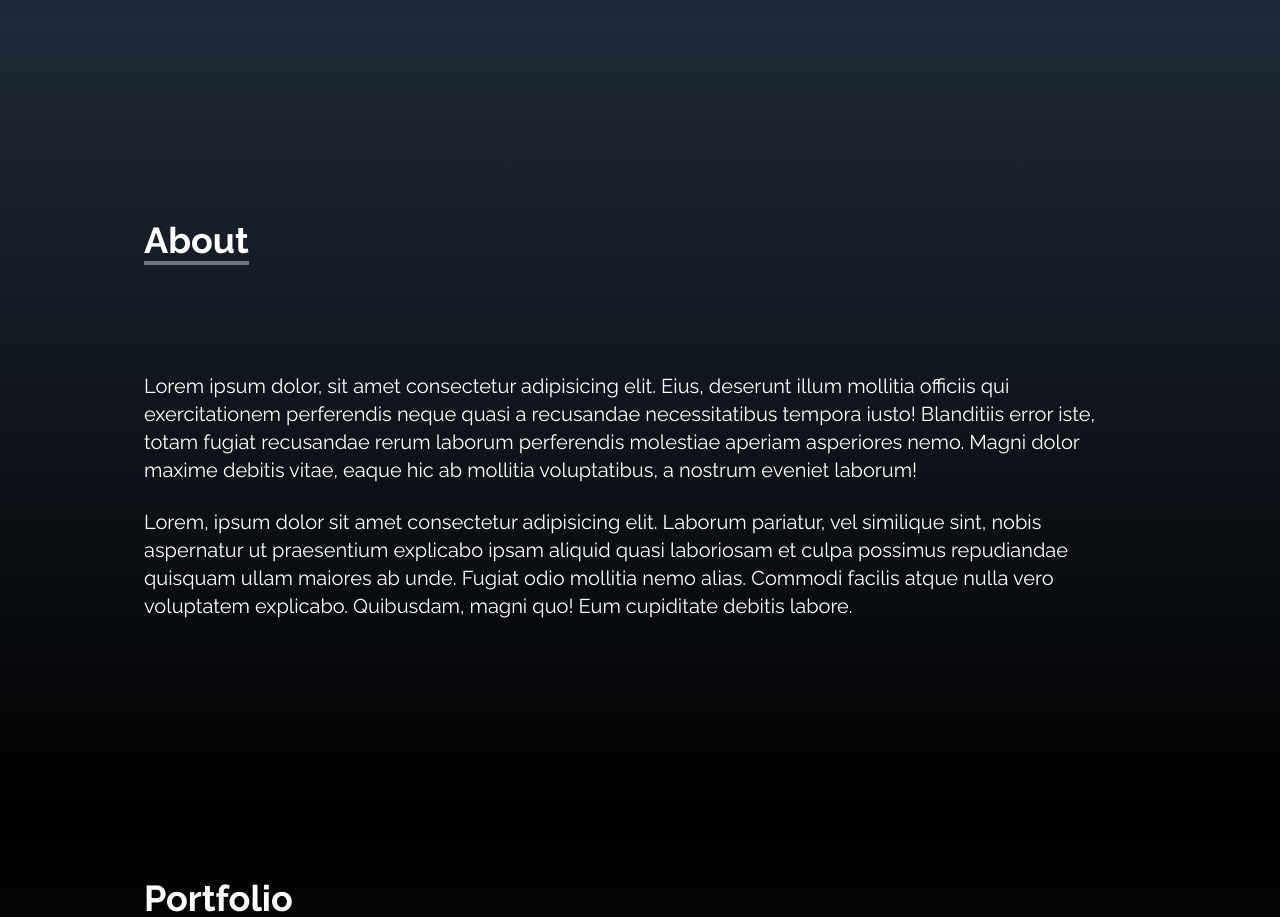
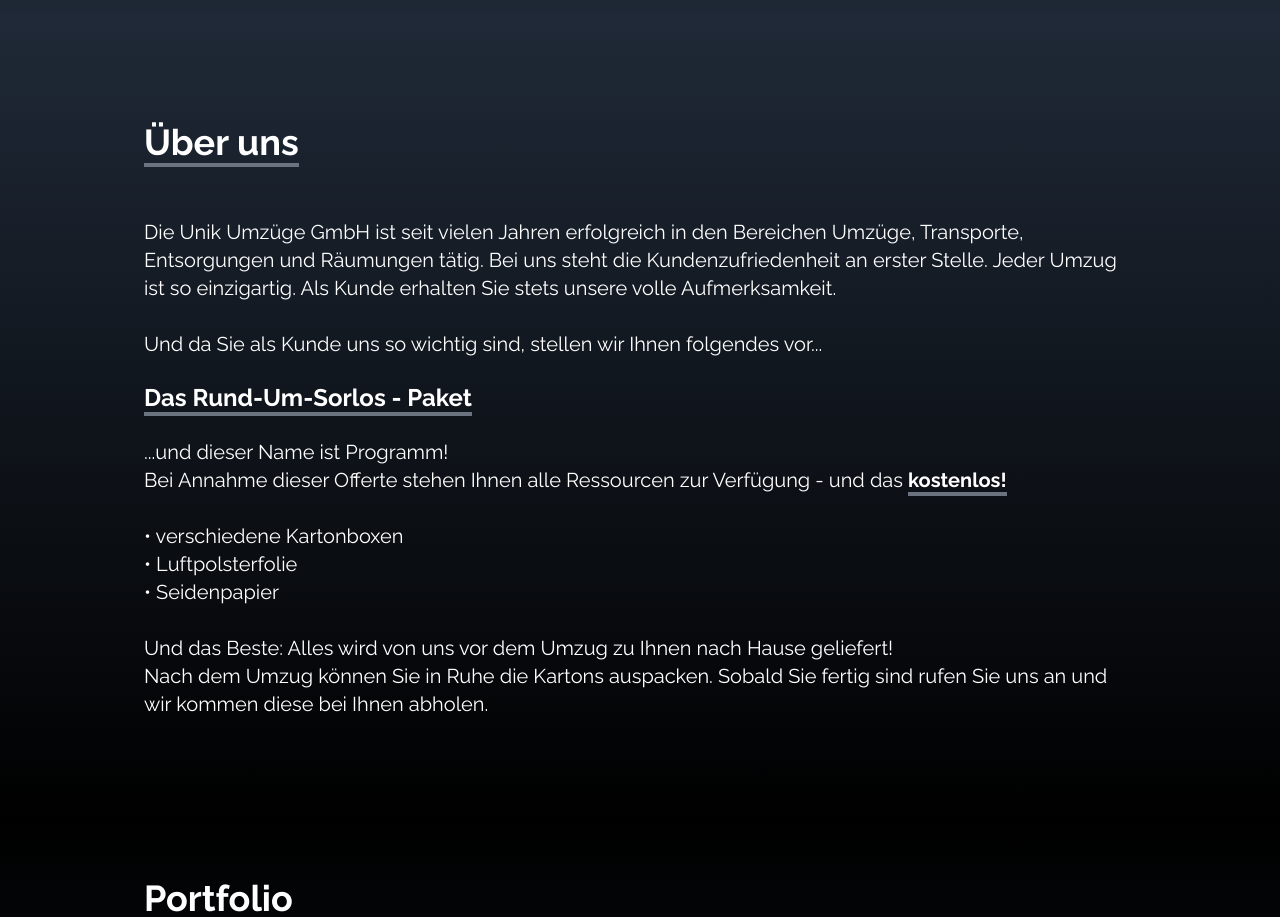
Before and after one commit to RobinRuf/unik_umzuege, a React (Create React App) app: page / in a window 1280 px wide. Shown: the part 780-1697 px from the top of the page. Built offline with nearby package versions, Linux system fonts and the light colour scheme.

Commit message:
Edited About Component;

```diff
--- a/src/components/About.jsx
+++ b/src/components/About.jsx
@@ -7,30 +7,38 @@
       className="w-full h-screen bg-gradient-to-b from-gray-800 to-black text-white"
     >
       <div className="max-w-screen-lg p-4 mx-auto flex flex-col justify-center w-full h-full">
-        <div className="pb-8">
+        <div>
           <p className="text-4xl font-bold inline border-b-4 border-gray-500">
-            About
+            Über uns
           </p>
         </div>
 
-        <p className="text-xl mt-20">
-          Lorem ipsum dolor, sit amet consectetur adipisicing elit. Eius,
-          deserunt illum mollitia officiis qui exercitationem perferendis neque
-          quasi a recusandae necessitatibus tempora iusto! Blanditiis error
-          iste, totam fugiat recusandae rerum laborum perferendis molestiae
-          aperiam asperiores nemo. Magni dolor maxime debitis vitae, eaque hic
-          ab mollitia voluptatibus, a nostrum eveniet laborum!
+        <p className="text-xl mt-14">
+          Die Unik Umzüge GmbH ist seit vielen Jahren erfolgreich in den Bereichen Umzüge, Transporte,
+          Entsorgungen und Räumungen tätig. Bei uns steht die Kundenzufriedenheit an erster Stelle.
+          Jeder Umzug ist so einzigartig. Als Kunde erhalten Sie stets unsere volle
+          Aufmerksamkeit. <br /> <br />
+          Und da Sie als Kunde uns so wichtig sind, stellen wir Ihnen folgendes vor...
         </p>
+        <br />
+
+        <div>
+          <p className="text-2xl font-bold inline border-b-4 border-gray-500">
+            Das Rund-Um-Sorlos - Paket
+          </p>
+        </div>
 
         <br />
-
         <p className="text-xl">
-          Lorem, ipsum dolor sit amet consectetur adipisicing elit. Laborum
-          pariatur, vel similique sint, nobis aspernatur ut praesentium
-          explicabo ipsam aliquid quasi laboriosam et culpa possimus repudiandae
-          quisquam ullam maiores ab unde. Fugiat odio mollitia nemo alias.
-          Commodi facilis atque nulla vero voluptatem explicabo. Quibusdam,
-          magni quo! Eum cupiditate debitis labore.
+          ...und dieser Name ist Programm! <br />
+          Bei Annahme dieser Offerte stehen Ihnen alle Ressourcen zur Verfügung
+          - und das <span className="border-b-4 border-gray-500 font-bold">kostenlos!</span> <br /><br />
+          • verschiedene Kartonboxen <br />
+          • Luftpolsterfolie <br />
+          • Seidenpapier <br /><br />
+          Und das Beste: Alles wird von uns vor dem Umzug zu Ihnen nach Hause geliefert! <br />
+          Nach dem Umzug können Sie in Ruhe die Kartons auspacken. Sobald Sie fertig sind
+          rufen Sie uns an und wir kommen diese bei Ihnen abholen.
         </p>
       </div>
     </div>
```
